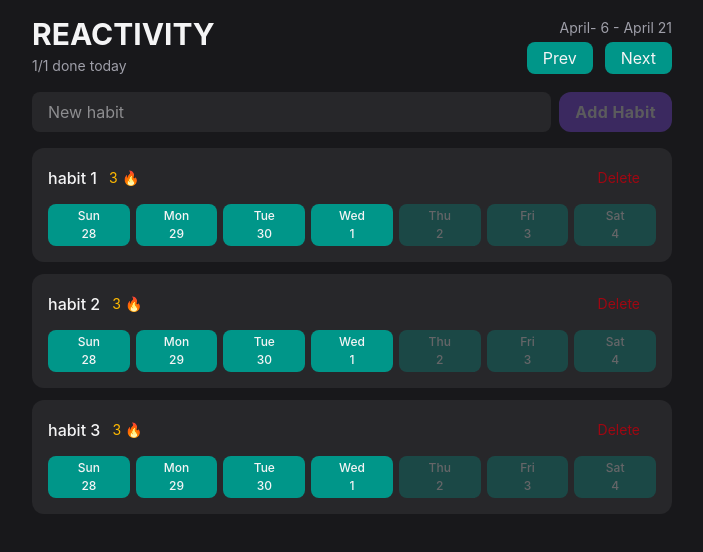
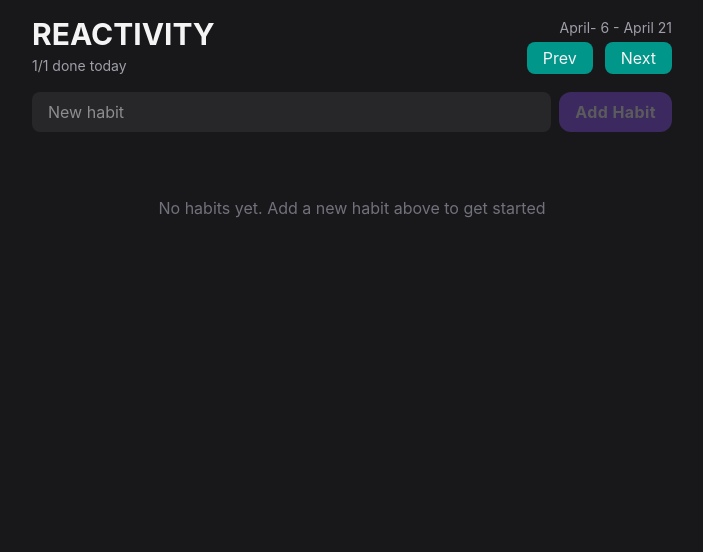
Before and after one commit to clara-cdp/Reactivity, a React (Vite) app: page / in a window 1280 px wide. Shown: the top 552 px of the page, without its empty margins (288-991 px from the left). Built offline with nearby package versions, Linux system fonts and the light colour scheme.

Commit message:
addHabit functionality implemnted

```diff
--- a/src/App.tsx
+++ b/src/App.tsx
@@ -1,12 +1,18 @@
-//import { Button } from "./components/Button"
+import { useState } from "react"
 import { Header } from "./components/Header"
 import { HabitForm } from "./components/Habitform"
 import { HabitList } from "./components/HabitList"
 
 export default function App() {
+    const [habits, setHabits] = useState < Habit[] > ([])
+
+    function addHabit(name: string) {
+        setHabits(curr => [...curr, {id: crypto.randomUUID(), name}])
+    }
+
     return <div className="max-w-2xl mx-auto p-4 flex flex-col gap-4">
         <Header/>
-        <HabitForm />
-        <HabitList />
+        <HabitForm addHabit={addHabit}/>
+        <HabitList habits={habits} />
   </div>
 }
--- a/src/components/HabitItem.tsx
+++ b/src/components/HabitItem.tsx
@@ -1,8 +1,10 @@
 import { Button } from "./Button"
 import { startOfWeek, endOfWeek, eachDayOfInterval, format, isFuture } from "date-fns"
 
+export type Habit = { id: string; name: string }
+
 type HabitItemProps = {
-    habit: { id:number; name:string}
+    habit: Habit
 }
 
 export function HabitItem({ habit }: HabitItemProps) {
--- a/src/components/HabitList.tsx
+++ b/src/components/HabitList.tsx
@@ -1,15 +1,17 @@
-import { HabitItem } from "./HabitItem"
+import { HabitItem, type Habit } from "./HabitItem"
 
-export function HabitList() {
-    const habits = [
-        { id: 1, name: "habit 1" },
-        { id: 2, name: "habit 2" },
-        { id: 3, name: "habit 3" }
-    ]
+
+type HabitListProps = {
+    habits: Habit[]
+}
+
+export function HabitList({habits}: HabitListProps) {
 
     if (habits.length === 0) {
         return (
-            < p className="text-center text-zinc-500 py-12" > No habits yet. Add a new habit above to get started</ p>
+            <p className="text-center text-zinc-500 py-12" >
+                No habits yet. Add a new habit above to get started
+            </p>
         )
     }
 
--- a/src/components/Habitform.tsx
+++ b/src/components/Habitform.tsx
@@ -1,29 +1,36 @@
-import { useState } from "react"
+import { useState, type SubmitEvent } from "react"
 import { Button } from "./Button"
 
-export function HabitForm() {
+type HabitFormProps = {
+    addHabit: (name: string) => void
+}
+
+export function HabitForm({addHabit}: HabitFormProps) {
     const [name, setName] = useState("");
 
-    function handleSubmit(e: submitEvent) {
+    function handleSubmit(e: SubmitEvent) {
         e.preventDefault()
 
         if (name.trim() === "") return
         setName("")
-
-        console.log(name)
+        addHabit(name)
 }
 
     return(
-        <form className="flex gap-2">
+        <form className="flex gap-2" onSubmit={handleSubmit}>
             <input
                 value={name}
                 onChange={e=> setName(e.target.value)}
                 className="flex-1 rounded-lg bg-zinc-800 px-4 py-2
-            outline-none focus-visible:ring-2 focus-visible:ring-violet-500"
-            placeholder="New habit"/>
+                outline-none focus-visible:ring-2 focus-visible:ring-violet-500"
+                placeholder="New habit"
+            />
             <Button
                 disabled = {name.trim()===""}
-                className="bg-violet-500 rounded-xl px-4 py-2 font-bold tracking-wide">Add Habit</Button>
+                className="bg-violet-500 rounded-xl px-4 py-2 font-bold tracking-wide"
+            >
+                Add Habit
+            </Button>
         </form>
     )
 }
```
